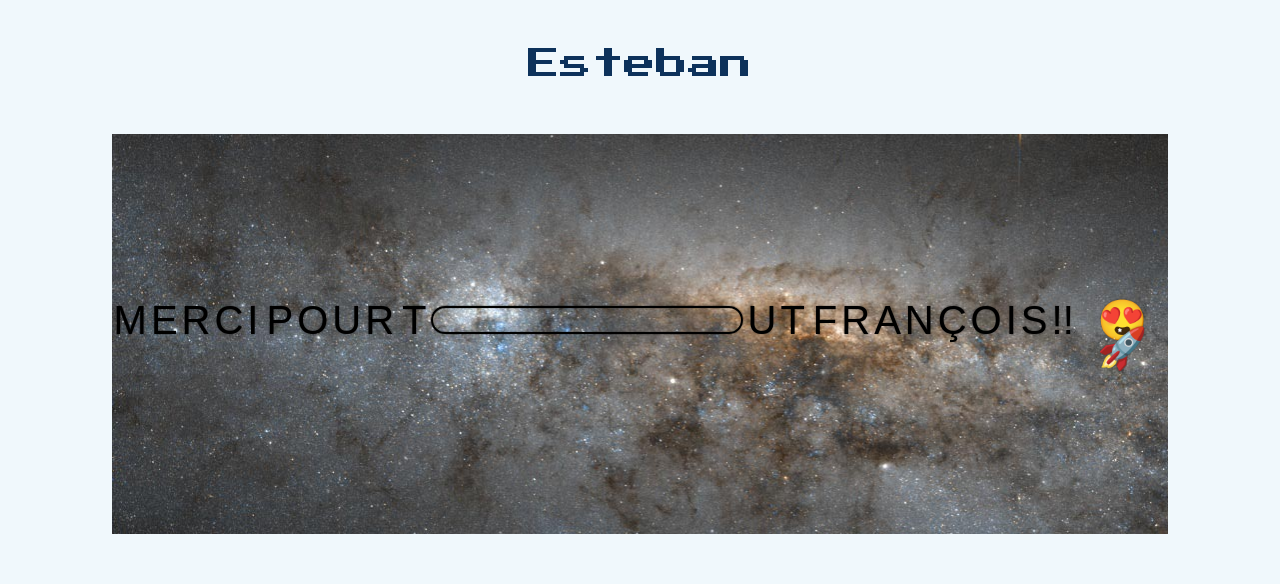
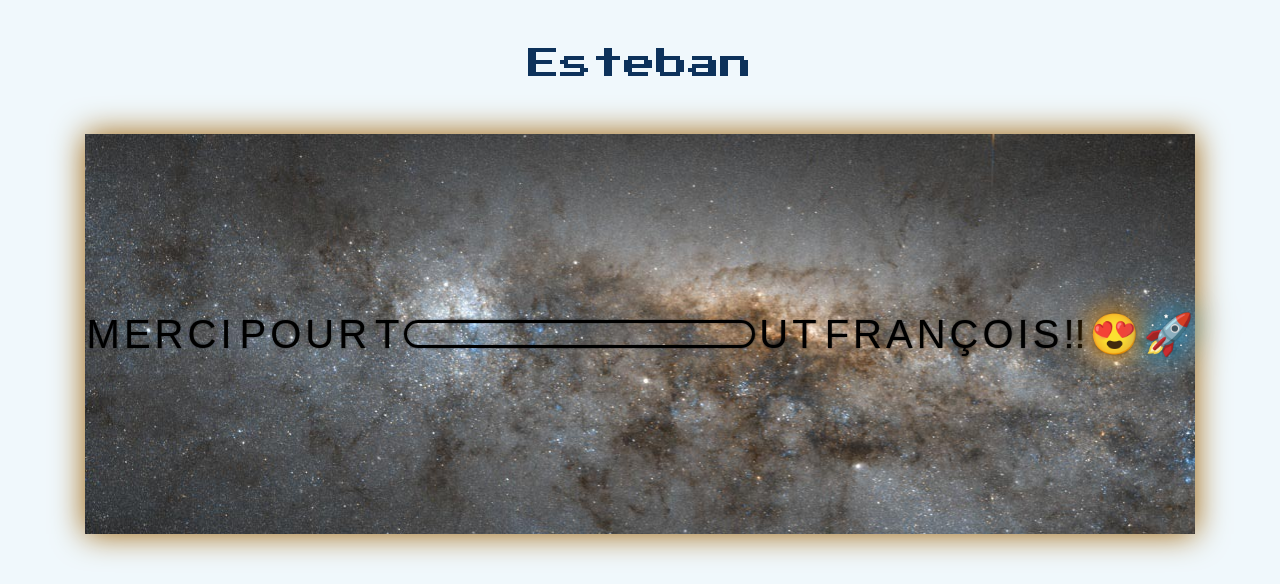
Before and after one commit to nono-web/merci-francois, a React (Create React App) app: page / in a window 1280 px wide. Shown: the part 3040-3624 px from the top of the page. Built offline with nearby package versions, Linux system fonts and the light colour scheme.

Commit message:
Modification de derniere minute =)

```diff
--- a/src/components/Esteban/Esteban.css
+++ b/src/components/Esteban/Esteban.css
@@ -7,6 +7,7 @@
 	font-family: 'Quicksand', sans-serif;
 	font-size: 40px;
 	background-image: url("../../assets/galaxy.jpg");
+	filter: drop-shadow(0 0 1rem rgb(156, 94, 0));
 }
 span{
 	margin: 0 2px;
@@ -14,11 +15,18 @@ span{
 	text-shadow: 0 0 2px rgba(0, 0, 0, .45);
 	animation: span 5s ease-in infinite alternate;
 }
+
+.emoji-smile{
+	filter: drop-shadow(0 0 1rem rgb(255, 153, 0));
+}
+
+.emoji-rocket{
+	filter: drop-shadow(0 0 1rem rgb(0, 174, 255));
+}
 .main{
 	display: flex;
 	justify-content: center;
 	align-items: flex-start;
-
 
 	@media(max-width: 600px){ transform: scale(.65); }
 }
@@ -27,7 +35,7 @@ span{
 	height: 28px;
 	width: 27px;
 	/* border: 2.5px solid #FF1EAD; */
-	border: 2.35px solid black;
+	border: 3.95px solid rgb(0, 0, 0);
 	border-radius: 14px;
 	box-shadow:
 		0 0 2px rgba(0, 0, 0, .75),
--- a/src/components/Esteban/Esteban.jsx
+++ b/src/components/Esteban/Esteban.jsx
@@ -32,7 +32,8 @@ const Esteban = () => {
           <span>I</span>
           <span>S</span>
           <span>!!</span>
-          <span>😍🚀</span>
+          <span className="emoji-smile">😍</span>
+          <span className="emoji-rocket">🚀</span>
         </div>
       </div>
     </div>
```
